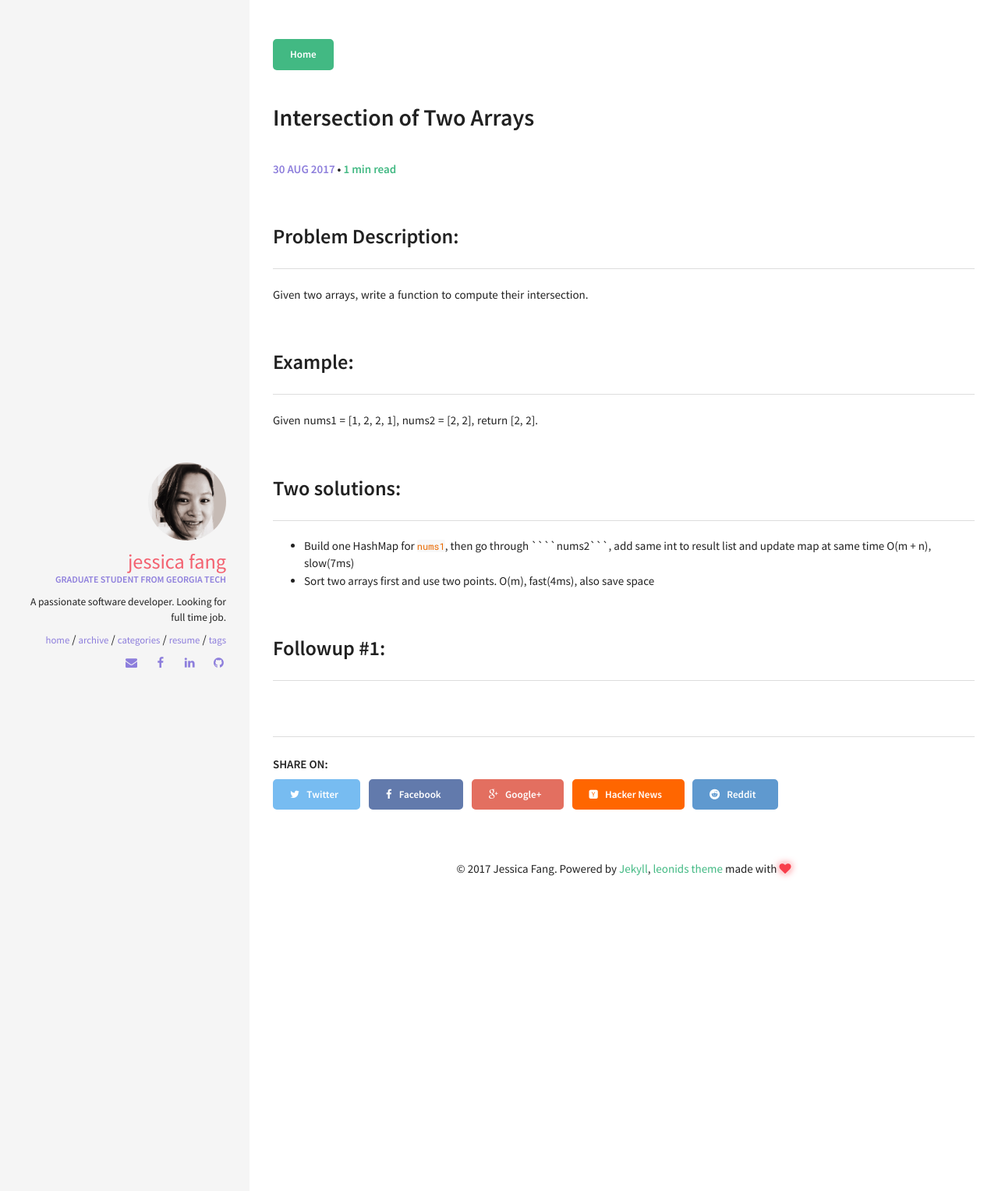
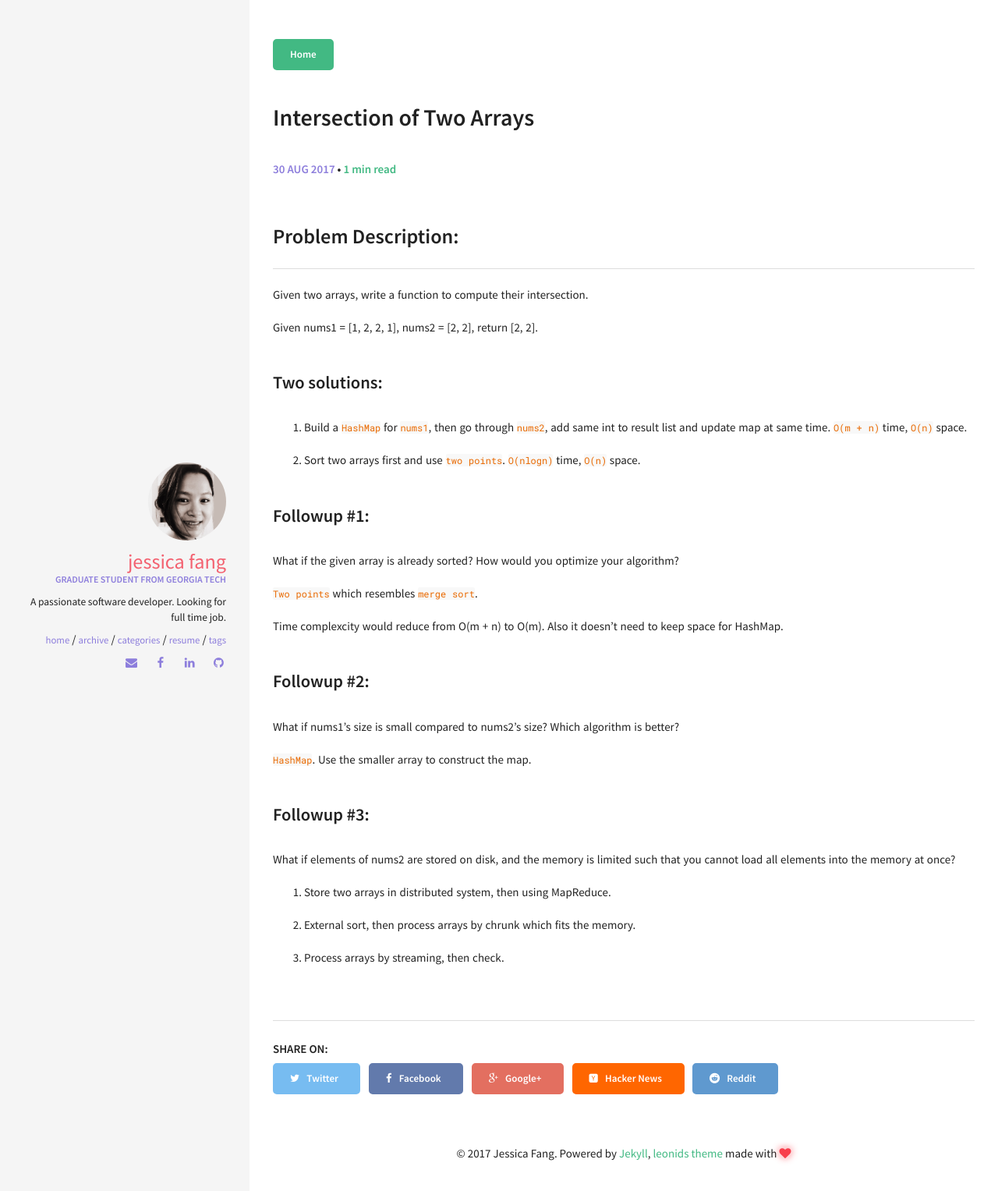
Before and after one commit to WxFang/wxfang.github.io, a Jekyll site: the page built from _posts/2017-08-30-intersection-of-two-arrays.md, in a window 1280 px wide. Shown: the top 1527 px of the page at 78% size. Built offline with Jekyll 4.4.1, drawn with Linux system fonts in a browser that asks for light colours; comment, search, counter and statistics services are not loaded.

Commit message:
update post

`````diff
--- a/_posts/2017-08-30-intersection-of-two-arrays.md
+++ b/_posts/2017-08-30-intersection-of-two-arrays.md
@@ -9,16 +9,36 @@ toc: true
 ---
 
 ## Problem Description:
+
 Given two arrays, write a function to compute their intersection.
 
-## Example:
 Given nums1 = [1, 2, 2, 1], nums2 = [2, 2], return [2, 2].
 
-## Two solutions:
+### Two solutions:
 
--	Build one HashMap for ```nums1```, then go through ````nums2```, add same int to result list and update map at same time
-	O(m + n), slow(7ms)
--	Sort two arrays first and use two points.
-	O(m), fast(4ms), also save space
+1. Build a ```HashMap``` for ```nums1```, then go through ```nums2```, add same int to result list and update map at same time. ```O(m + n)``` time, ```O(n)``` space.
 
-## Followup #1:
+2. Sort two arrays first and use ```two points```. ```O(nlogn)``` time, ```O(n)``` space.
+
+### Followup #1:
+
+What if the given array is already sorted? How would you optimize your algorithm?
+
+```Two points``` which resembles ```merge sort```.
+
+Time complexcity would reduce from O(m + n) to O(m). Also it doesn't need to keep space for HashMap.
+
+### Followup #2:
+
+What if nums1's size is small compared to nums2's size? Which algorithm is better?
+
+```HashMap```. Use the smaller array to construct the map.
+
+### Followup #3:
+What if elements of nums2 are stored on disk, and the memory is limited such that you cannot load all elements into the memory at once?
+
+1. Store two arrays in distributed system, then using MapReduce.
+
+2. External sort, then process arrays by chrunk which fits the memory.
+
+3. Process arrays by streaming, then check.
`````
